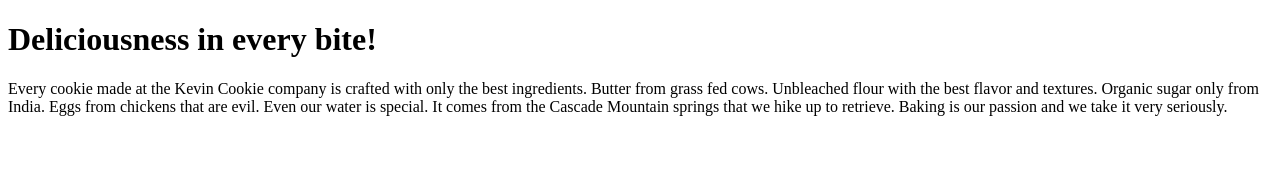
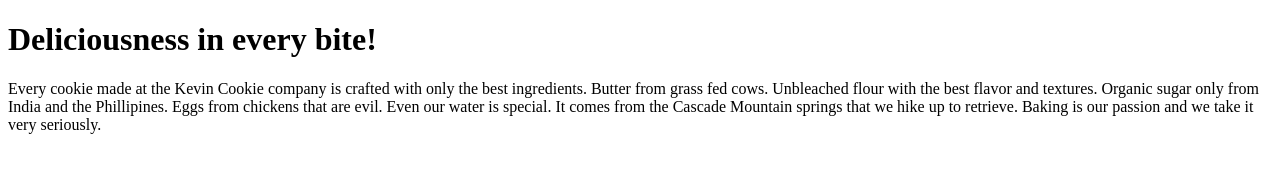
Before and after one commit to blainebehen/CookieExample1, a plain HTML site: page index.htm in a window 1280 px wide. Drawn offline with Linux system fonts and the light colour scheme.

Commit message:
Update index.htm

```diff
--- a/index.htm
+++ b/index.htm
@@ -4,7 +4,7 @@
 
 <h1>Deliciousness in every bite!</h1>
 
-<p>Every cookie made at the Kevin Cookie company is crafted with only the best ingredients. Butter from grass fed cows. Unbleached flour with the best flavor and textures. Organic sugar only from India. Eggs from chickens that are evil. Even our water is special. It comes from the Cascade Mountain springs that we hike up to retrieve. Baking is our passion and we take it very seriously.</p>
+<p>Every cookie made at the Kevin Cookie company is crafted with only the best ingredients. Butter from grass fed cows. Unbleached flour with the best flavor and textures. Organic sugar only from India and the Phillipines. Eggs from chickens that are evil. Even our water is special. It comes from the Cascade Mountain springs that we hike up to retrieve. Baking is our passion and we take it very seriously.</p>
 
 </body>
 </html>
```
